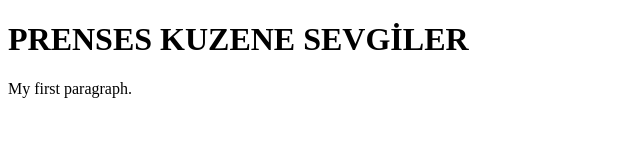
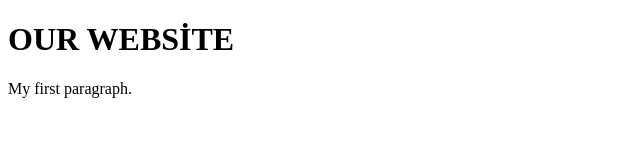
Before and after one commit to Tugbaaa38/Tugbaaa38.github.io, a plain HTML site: page index.html in a window 1280 px wide. Shown: the whole page, without its empty margins (0-640 px from the left). Drawn offline with Linux system fonts and the light colour scheme.

Commit message:
Update index.html

```diff
--- a/index.html
+++ b/index.html
@@ -7,7 +7,7 @@
 
 <body>
 
-<h1>PRENSES KUZENE SEVGİLER</h1>
+<h1>OUR WEBSİTE</h1>
 <p>My first paragraph.</p>
 
 </body>
```
